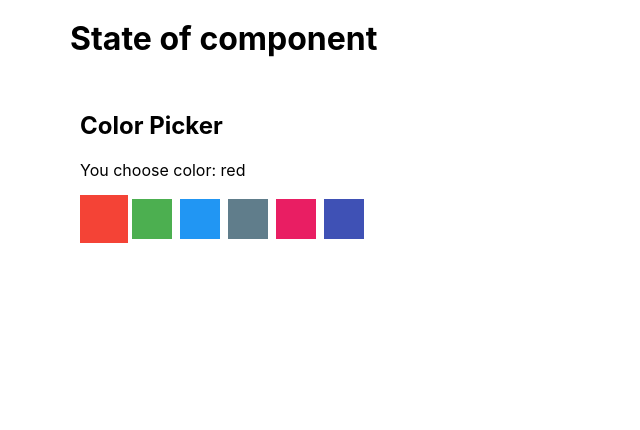
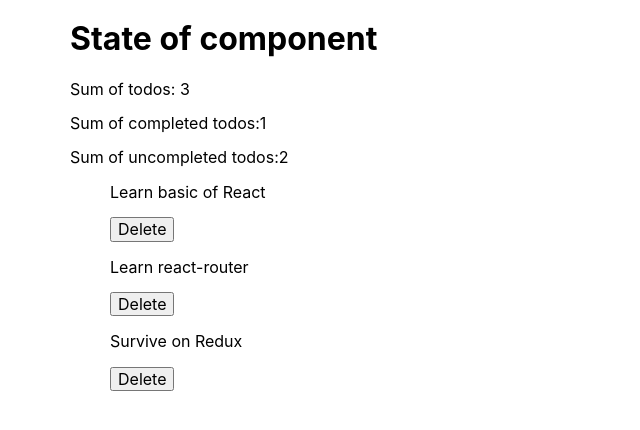
Before and after one commit to Anteycu/crispy-octo-couscous, a React (Create React App) app: page / in a window 1280 px wide. Shown: the top 430 px of the page, without its empty margins (0-640 px from the left). Built offline with nearby package versions, Linux system fonts and the light colour scheme.

Commit message:
add TodoList component and state logic for it

```diff
--- a/src/App.js
+++ b/src/App.js
@@ -1,23 +1,50 @@
+import React, { Component } from 'react';
 // import PaintingList from './components/PaintingList';
 // import Section from './components/Section';
 // import Alert from './components/Alert/Alert';
 import Container from './components/Container/Container';
 // import Box from './components/Box/Box';
 // import paintings from './paintings.json';
-import ColorPicker from './components/ColorPicker/ColorPicker';
+// import ColorPicker from './components/ColorPicker/ColorPicker';
 // import Counter from './components/Counter/Counter';
 // import Dropdown from './components/Dropdown/Dropdown';
+import TodoList from './components/TodoList';
 
-const colorPickerOptions = [
-  { label: 'red', color: '#F44336' },
-  { label: 'green', color: '#4CAF50' },
-  { label: 'blue', color: '#2196F3' },
-  { label: 'grey', color: '#607D8B' },
-  { label: 'pink', color: '#E91E63' },
-  { label: 'indigo', color: '#3F51B5' },
-];
+// const colorPickerOptions = [
+//   { label: 'red', color: '#F44336' },
+//   { label: 'green', color: '#4CAF50' },
+//   { label: 'blue', color: '#2196F3' },
+//   { label: 'grey', color: '#607D8B' },
+//   { label: 'pink', color: '#E91E63' },
+//   { label: 'indigo', color: '#3F51B5' },
+// ];
 
-const App = function () {
+class App extends Component {
+  state = {
+    todos: [
+      { id: 'id-1', text: 'Learn basic of React', completed: true },
+      { id: 'id-2', text: 'Learn react-router', completed: false },
+      { id: 'id-3', text: 'Survive on Redux', completed: false },
+    ],
+  };
+
+  deleteTodo = todoId => {
+    this.setState(prevState => ({
+      todos: prevState.todos.filter(todo => todo.id !== todoId),
+    }));
+  };
+
+  render() {
+    const { todos } = this.state;
+    const totalTodoCount = todos.length;
+    const completedTodosCount = todos.reduce(
+      (acc, todo) => (todo.completed ? acc + 1 : acc),
+      0,
+    );
+    const unCompletedTodosCount = todos.reduce(
+      (acc, todo) => (!todo.completed ? acc + 1 : acc),
+      0,
+    );
     return (
       <Container>
         {/* <Box type="small" classNames="big red" styles={{ color: '#fff' }} />
@@ -33,9 +60,15 @@ const App = function () {
         <h1>State of component</h1>
         {/* <Counter initialValue={10} /> */}
         {/* <Dropdown /> */}
-      <ColorPicker options={colorPickerOptions} />
+        {/* <ColorPicker options={colorPickerOptions} /> */}
+        <div>
+          <p>Sum of todos: {totalTodoCount}</p>
+          <p>Sum of completed todos:{completedTodosCount}</p>
+          <p>Sum of uncompleted todos:{unCompletedTodosCount}</p>
+        </div>
+        <TodoList todos={todos} onDeleteTodo={this.deleteTodo} />
       </Container>
     );
-};
-
+  }
+}
 export default App;
--- /dev/null
+++ b/src/components/TodoList/TodoList.js
@@ -0,0 +1,16 @@
+import React from 'react';
+
+const TodoList = ({ todos, onDeleteTodo }) => {
+  return (
+    <ul>
+      {todos.map(({ id, text }) => (
+        <li key={id}>
+          <p>{text}</p>
+          <button onClick={() => onDeleteTodo(id)}>Delete</button>
+        </li>
+      ))}
+    </ul>
+  );
+};
+
+export default TodoList;
--- /dev/null
+++ b/src/components/TodoList/index.js
@@ -0,0 +1 @@
+export { default } from './TodoList';
```
Lines whose indentation alone changed are shown as unchanged.
